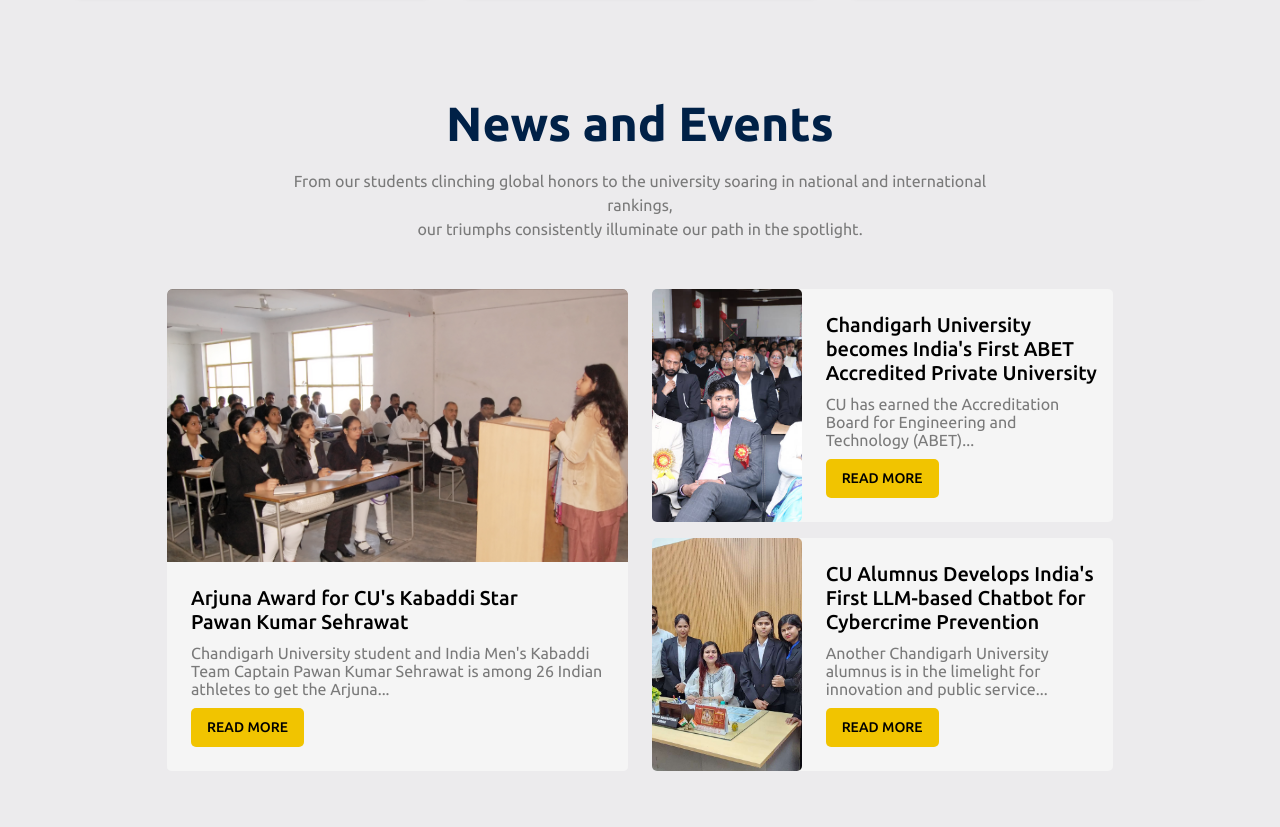
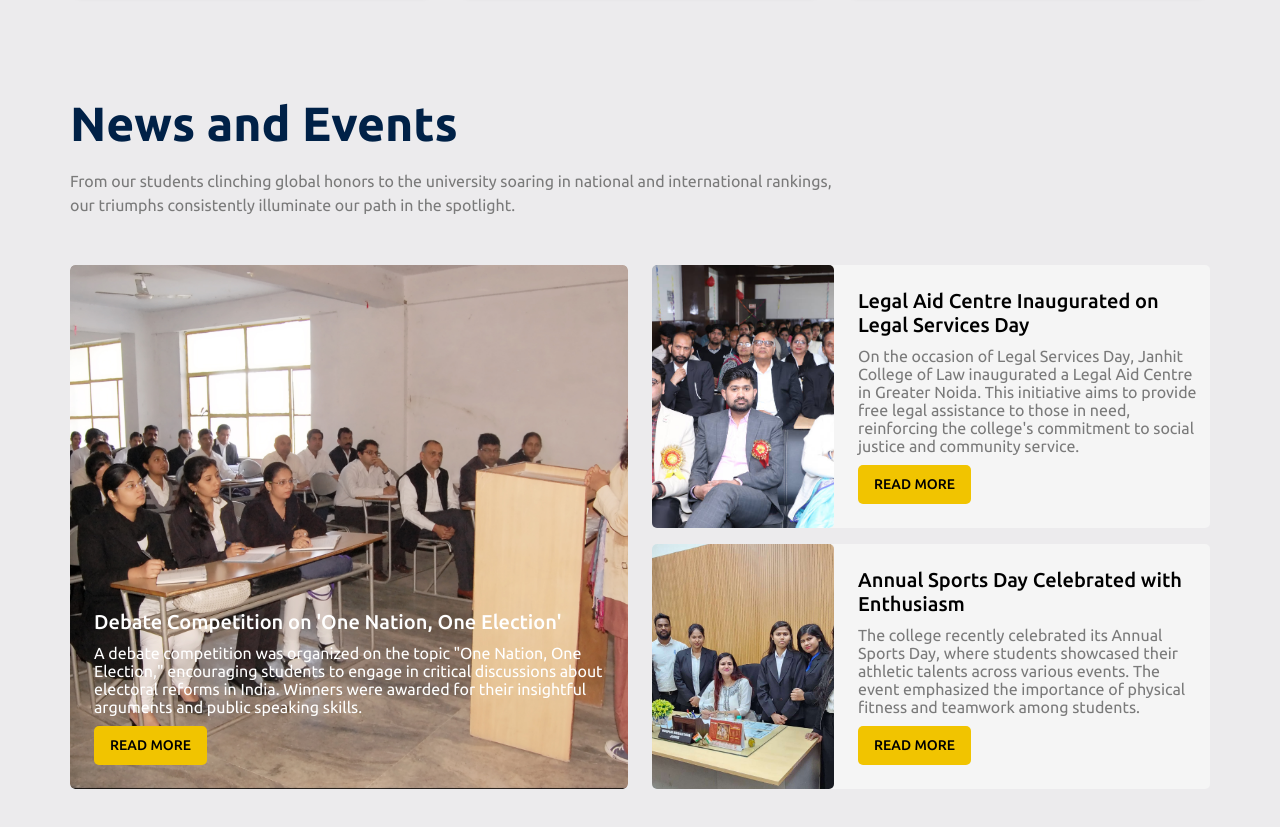
Before and after one commit to nitinkohaal/Janhit_college, a plain HTML site: page index.html in a window 1280 px wide. Shown: the part 2819-3646 px from the top of the page. Drawn offline with nearby package versions, Linux system fonts and the light colour scheme.

Commit message:
news section ok

```diff
--- a/index.html
+++ b/index.html
@@ -726,7 +726,7 @@
 
     <section class="news_section container-fluid px-2 px-sm-0  ">
         <div class="container d-flex flex-column align-items-center p-0">
-            <div class="mainheading-news text-start text-md-center col-12 col-md-10 col-lg-8">
+            <div class="mainheading-news text-start  col-12">
                 <h2 class="mean-heading-about mb-2">News and Events</h2>
                 <p class="para mb-3 mb-sm-5">From our students clinching global honors to the university soaring in national and international
                     rankings,<br> our triumphs consistently illuminate our path in the spotlight.</p>
@@ -734,30 +734,27 @@
 
             <div class="row g-4 d-flex justify-content-center">
 
-                <div class="col-xl-5 col-lg-6">
+                <div class=" col-lg-6">
                     <div class="card-news p-0 border-0 position-relative h-100 bigNews">
                         <div class="card-body  ">
                         </div>
                         <div class="card-content border-0 p-4   text-white" style="z-index: 1;">
-                            <h3 class="">Arjuna Award for CU's Kabaddi Star <br>Pawan Kumar Sehrawat</h3>
-                            <p >Chandigarh University student and India Men's Kabaddi Team Captain Pawan Kumar Sehrawat
-                                is among 26 Indian athletes to get the Arjuna...</p>
+                            <h3 class=""> Debate Competition on 'One Nation, One Election'</h3>
+                            <p >A debate competition was organized on the topic "One Nation, One Election," encouraging students to engage in critical discussions about electoral reforms in India. Winners were awarded for their insightful arguments and public speaking skills. </p>
                             <button class="cource-button">read more</button>
                         </div>
                     </div>
                 </div>
 
-                <div class="col-xl-5 col-lg-6">
+                <div class=" col-lg-6">
                     <div class="row g-3">
                         <div class="col-lg-12 col-md-6 ">
                             <div class="card-news p-0 border-0 position-relative h-100 ">
                                 <div class="row">
                                     <div class="col-lg-4 col-md-12 newsImg-sm1"> </div>
                                     <div class="col-lg-8 col-md-12 p-4 ">
-                                        <h3>Chandigarh University becomes India's First ABET Accredited Private
-                                            University</h3>
-                                        <p>CU has earned the Accreditation Board for Engineering and Technology
-                                            (ABET)...</p>
+                                        <h3> Legal Aid Centre Inaugurated on Legal Services Day</h3>
+                                        <p>On the occasion of Legal Services Day, Janhit College of Law inaugurated a Legal Aid Centre in Greater Noida. This initiative aims to provide free legal assistance to those in need, reinforcing the college's commitment to social justice and community service.</p>
                                         <button class="cource-button">read more</button>
 
                                     </div>
@@ -769,10 +766,8 @@
                                 <div class="row">
                                     <div class="col-lg-4 col-md-12 newsImg-sm2"></div>
                                     <div class="col-lg-8 col-md-12 p-4">
-                                        <h3>CU Alumnus Develops India's First LLM-based Chatbot for Cybercrime
-                                            Prevention</h3>
-                                        <p>Another Chandigarh University alumnus is in the limelight for innovation and
-                                            public service... </p>
+                                        <h3>Annual Sports Day Celebrated with Enthusiasm</h3>
+                                        <p>The college recently celebrated its Annual Sports Day, where students showcased their athletic talents across various events. The event emphasized the importance of physical fitness and teamwork among students. </p>
                                          <button class="cource-button">read more</button>
                                     </div>
                                 </div>
--- a/styles/responsive.css
+++ b/styles/responsive.css
@@ -124,7 +124,18 @@
 
      .card-content{
         position: static;
+        background-color: whitesmoke;
     }
+
+    .card-content h3{
+    color: #000;
+
+}
+
+.card-content p{
+    color: #7a7a7a;
+
+}
 
     .card-body{
         height: 300px;
--- a/styles/style.css
+++ b/styles/style.css
@@ -861,7 +861,6 @@
 
 .card-content{
   padding: 20px;
-  background-color: whitesmoke;
   position: absolute;
   bottom: 0;
 }
@@ -875,7 +874,7 @@
     background-size: cover;
     background-position: center;
     border-radius: 5px;
-    height:70%;
+    height:100%;
 }
 
 
@@ -911,3 +910,13 @@
     line-height: 18px;
     margin-bottom: 10px;
 }
+
+.card-content h3{
+
+    color: #fff;
+}
+
+.card-content  p{
+    color: #fff;
+
+}
```
